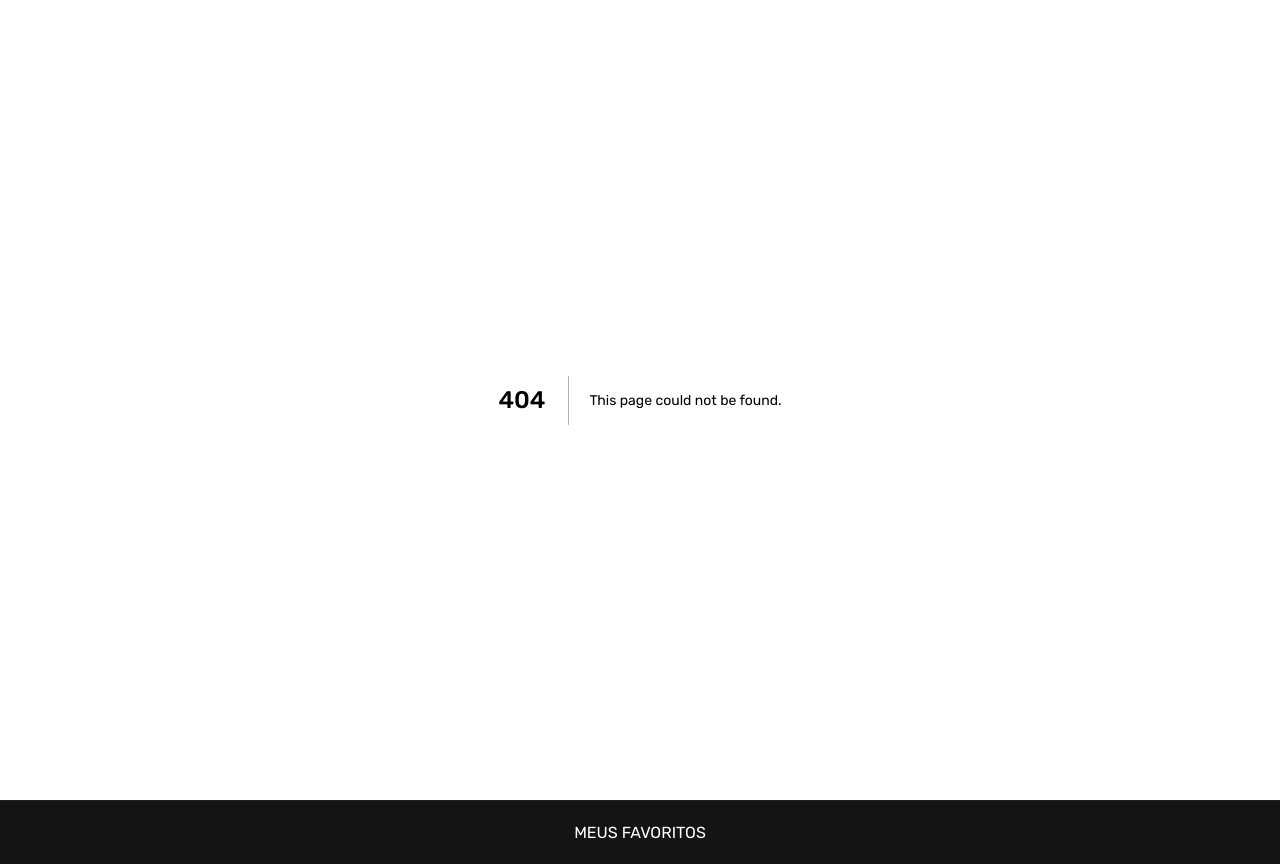
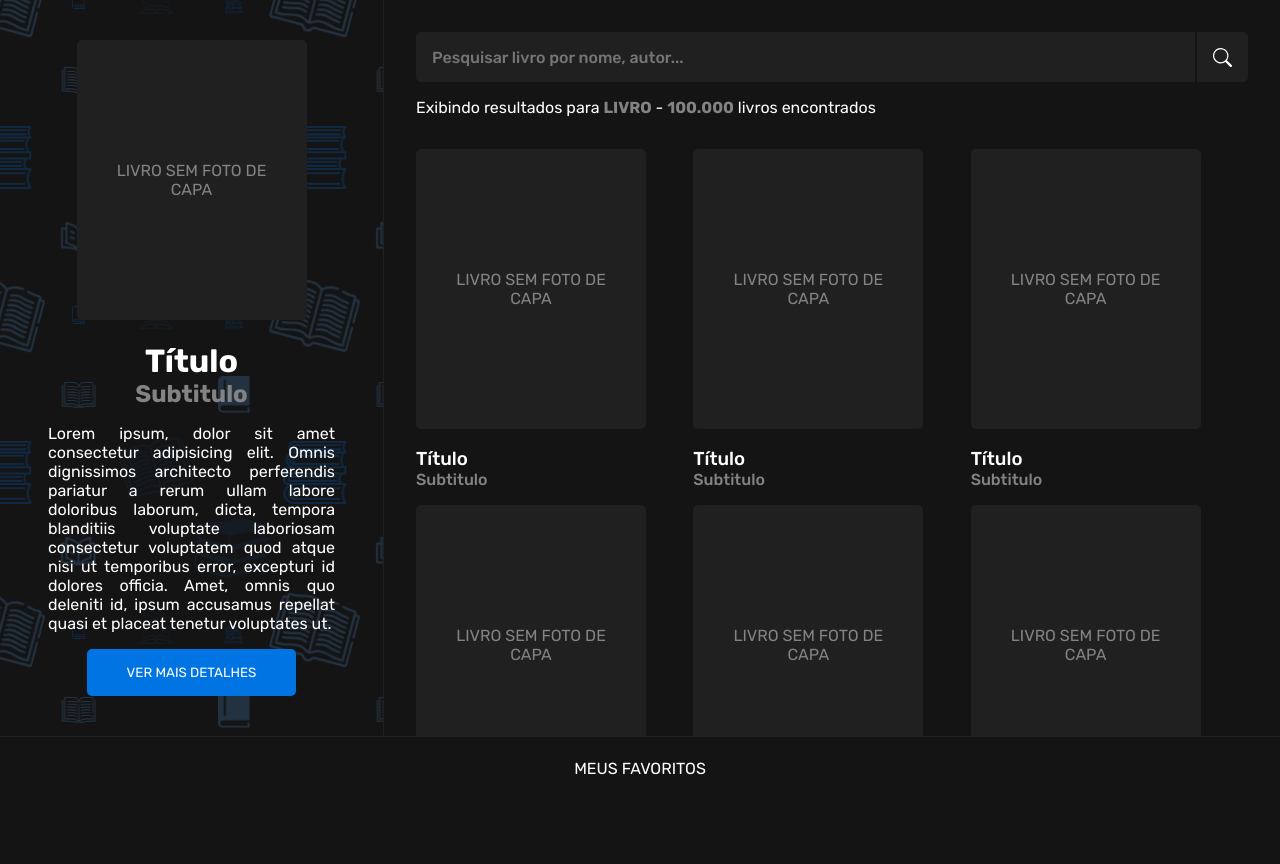
Before and after one commit to rdgrb/bookmarked, a Next.js app: page /search in a window 1280 px wide. Before the commit this address had no page. After the commit the page ends 800 px from the top, so only its background shows below. Built offline with nearby package versions, Linux system fonts and the light colour scheme.

Commit message:
Adicionado página de visualização de pesquisa

```diff
--- /dev/null
+++ b/src/pages/search.tsx
@@ -0,0 +1,31 @@
+import BookCard from 'components/BookCard';
+import { SearchForm } from 'components/SearchForm'
+import React from 'react'
+
+import { MainLayout } from 'src/templates/MainLayout'
+
+import styles from "styles/Search.module.scss";
+
+export default function Search() {
+    return (
+        <MainLayout>
+            <div className={styles.searchContainer}>
+                <header>
+                    <SearchForm />
+                    <p>Exibindo resultados para <span>livro</span> - <span>100.000</span> livros encontrados</p>
+                </header>
+            </div>
+
+            <div className={styles.bookListContainer}>
+                <BookCard />
+                <BookCard />
+                <BookCard />
+                <BookCard />
+                <BookCard />
+                <BookCard />
+                <BookCard />
+                <BookCard />
+            </div>
+        </MainLayout>
+    )
+}
--- /dev/null
+++ b/styles/Search.module.scss
@@ -0,0 +1,15 @@
+.searchContainer {
+    header {
+        span {
+            color: var(--gray);
+            font-weight: 700;
+
+            text-transform: uppercase;
+        }
+    }
+}
+
+.bookListContainer {
+    display: flex;
+    flex-wrap: wrap;
+}
```
